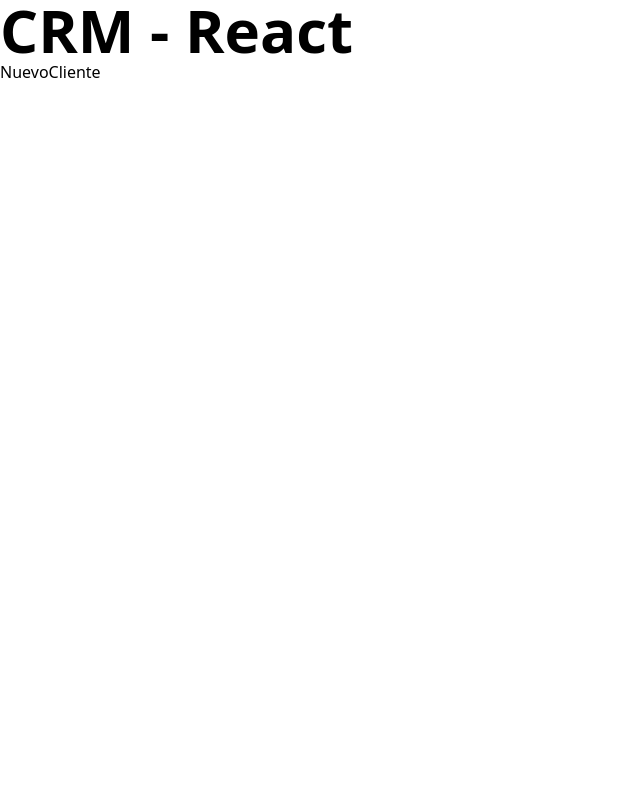
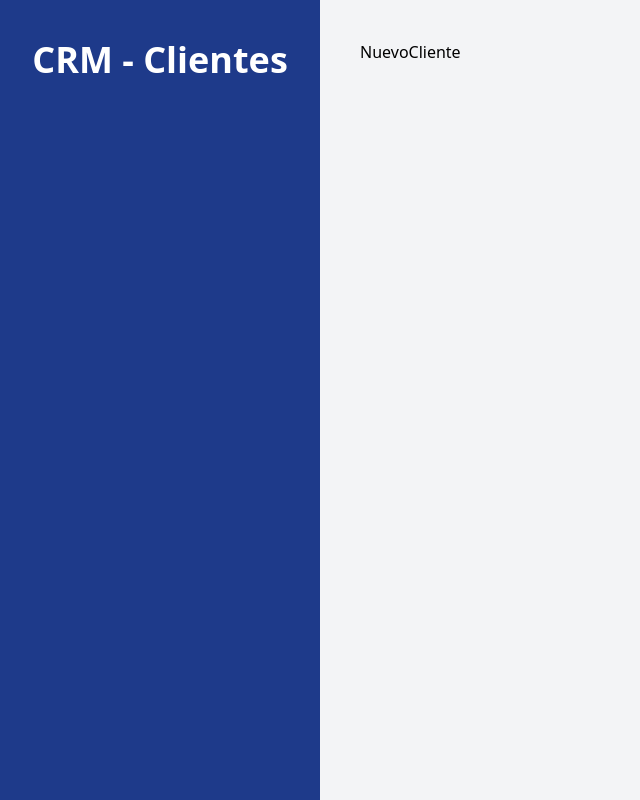
Before and after one commit to marshalmori/crm-react, a React (Vite) app: page /clientes/nuevo in a window 1280 px wide. Shown: the whole page, without its empty margins (0-640 px from the left). Built offline with nearby package versions, Linux system fonts and the light colour scheme.

Commit message:
Criar o Layout principal

```diff
--- a/index.html
+++ b/index.html
@@ -7,7 +7,7 @@
   <title>CRM React</title>
 </head>
 
-<body>
+<body class="min-h-screen bg-gray-100">
   <div id="root"></div>
   <script type="module" src="/src/main.jsx"></script>
 </body>
--- a/src/components/Layout.jsx
+++ b/src/components/Layout.jsx
@@ -2,9 +2,15 @@
 
 const Layout = () => {
   return (
-    <div>
-      <h1 className="text-6xl font-bold">CRM - React</h1>
-      <Outlet />
+    <div className="md:flex md:min-h-screen">
+      <aside className="md:w-1/4 bg-blue-900 px-5 py-10">
+        <h2 className="text-4xl font-black text-center text-white">
+          CRM - Clientes
+        </h2>
+      </aside>
+      <main className="md:w-3/4 p-10 md:h-screen overflow-scroll">
+        <Outlet />
+      </main>
     </div>
   );
 };
```
